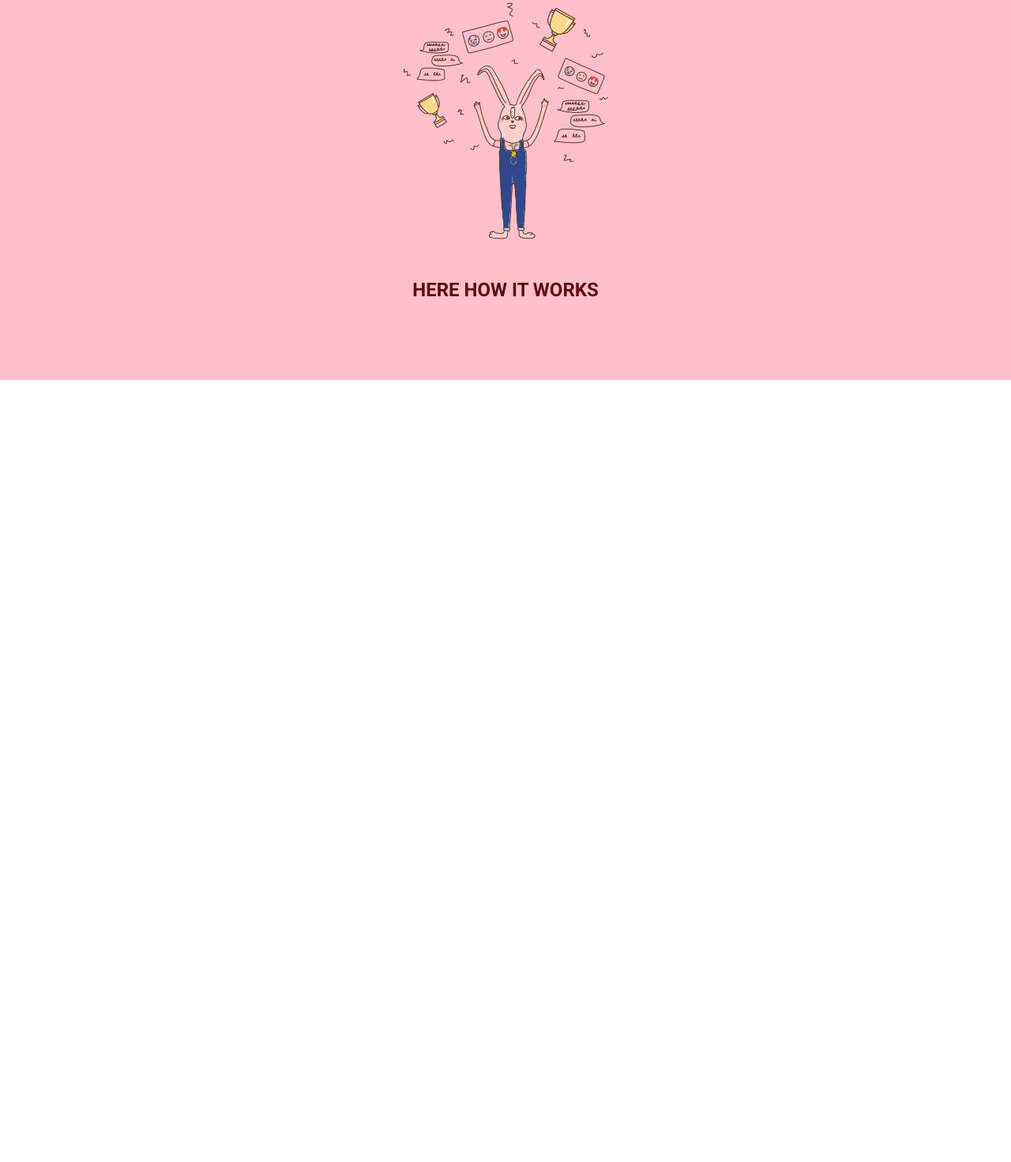
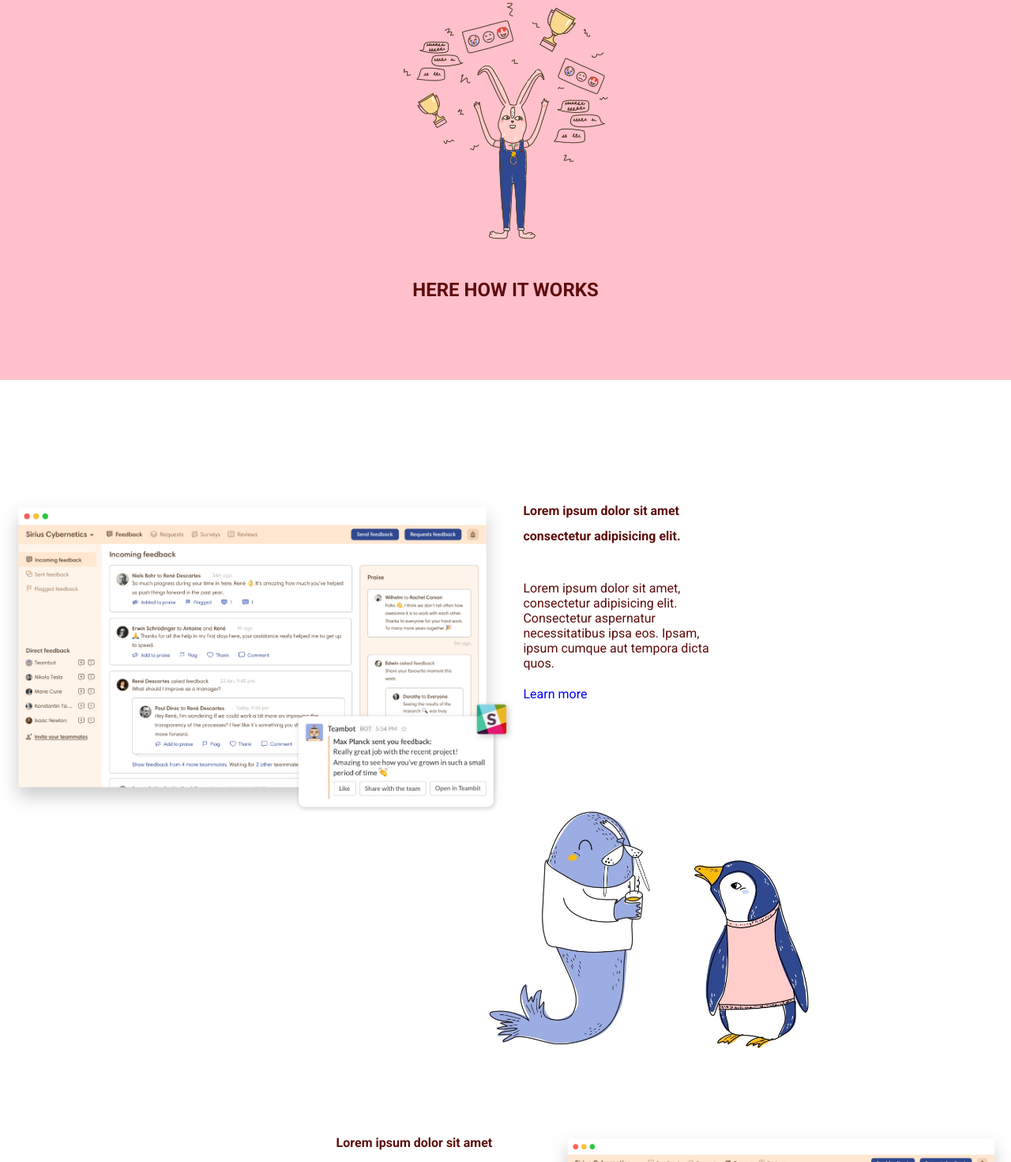
Before and after one commit to alessiodigiacomo99/node-sass-teambit, a website: page index.html in a window 1280 px wide. Shown: the part 1329-2800 px from the top of the page at 79% size. Before the commit the page ends 1810 px from the top, so only its background shows below. Drawn offline with Linux system fonts and the light colour scheme.

Commit message:
fine sezione how_work

```diff
--- a/index.html
+++ b/index.html
@@ -100,6 +100,69 @@
                 <!-- /.card_wrapper -->
             </section>
             <!-- /#processes -->
+
+            <section id="how_work">
+
+                <div class="sezione">
+                    <div class="wrapper">
+                        <img src="./dist/img/employee-feedback.jpg" alt="">
+                        <div>
+                            <h4>Lorem ipsum dolor sit amet consectetur adipisicing elit.</h4>
+                            <p>Lorem ipsum dolor sit amet, consectetur adipisicing elit. Consectetur aspernatur necessitatibus ipsa eos. Ipsam, ipsum cumque aut tempora dicta quos.</p>
+                            <a href="" class="link">Learn more</a>
+                        </div>
+                    </div>
+                    <div class="position">
+                        <img src="./dist/img/communication.jpg" alt="">
+                    </div>
+                </div>
+                <!-- /#sezione -->
+
+                <div class="sezione">
+                    <div class="wrapper">
+                        <div>
+                            <h4>Lorem ipsum dolor sit amet consectetur adipisicing elit.</h4>
+                            <p>Lorem ipsum dolor sit amet, consectetur adipisicing elit. Consectetur aspernatur necessitatibus ipsa eos. Ipsam, ipsum cumque aut tempora dicta quos.</p>
+                            <a href="" class="link">Learn more</a>
+                        </div>
+                        <img src="./dist/img/employee-survey.jpg" alt="">
+                    </div>
+                    <div class="position">
+                        <img src="./dist/img/insights.jpg" alt="">
+                    </div>
+                </div>
+                <!-- /#sezione -->
+
+                <div class="sezione">
+                    <div class="wrapper">
+                        <img src="./dist/img/performance-review.jpg" alt="">
+                        <div>
+                            <h4>Lorem ipsum dolor sit amet consectetur adipisicing elit.</h4>
+                            <p>Lorem ipsum dolor sit amet, consectetur adipisicing elit. Consectetur aspernatur necessitatibus ipsa eos. Ipsam, ipsum cumque aut tempora dicta quos.</p>
+                            <a href="" class="link">Learn more</a>
+                        </div>
+                    </div>
+                    <div class="position">
+                        <img src="./dist/img/review.jpg" alt="">
+                    </div>
+                </div>
+                <!-- /#sezione -->
+                <div class="sezione">
+                    <div class="wrapper">
+                        <div>
+                            <h4>Lorem ipsum dolor sit amet consectetur adipisicing elit.</h4>
+                            <p>Lorem ipsum dolor sit amet, consectetur adipisicing elit. Consectetur aspernatur necessitatibus ipsa eos. Ipsam, ipsum cumque aut tempora dicta quos.</p>
+                            <a href="" class="link">Learn more</a>
+                        </div>
+                        <img src="./dist/img/employee-survey.jpg" alt="">
+                    </div>
+                    <div class="position">
+                        <img src="./dist/img/recognition.jpg" alt="">
+                    </div>
+                </div>
+                <!-- /#sezione -->
+            </section>
+            <!-- /#how_work -->
         </main>
         <!-- /#site_main -->
 
--- a/src/partials/_main.scss
+++ b/src/partials/_main.scss
@@ -40,4 +40,47 @@ main{
             }
         }
     }
+    #how_work{
+        .sezione{
+            position: relative;
+            height: 800px;
+            padding: 100px 0;
+            .wrapper{
+                display: flex;
+                flex-wrap: wrap;
+                color: $third;
+                div{
+                    width: 20%;
+                    margin: 0 10px;
+                    h4{
+                        line-height: 2;
+                        padding-bottom: 20px;
+                    }
+                    p{
+                        padding: 20px 0;
+                    }
+                }
+                img{
+                    height: 400px;
+                }
+            }
+            .position{
+                position: absolute;
+                bottom: 0;
+                right: 20%;
+                img{
+                    height: 300px;
+                }
+            }
+        }
+        .sezione:nth-child(2n){
+            .wrapper{
+                justify-content: flex-end;
+            }
+            .position{
+                left: 20%;
+            }
+        }
+
+    }
 }
```
Also changed, not shown: dist/css/style.css.
